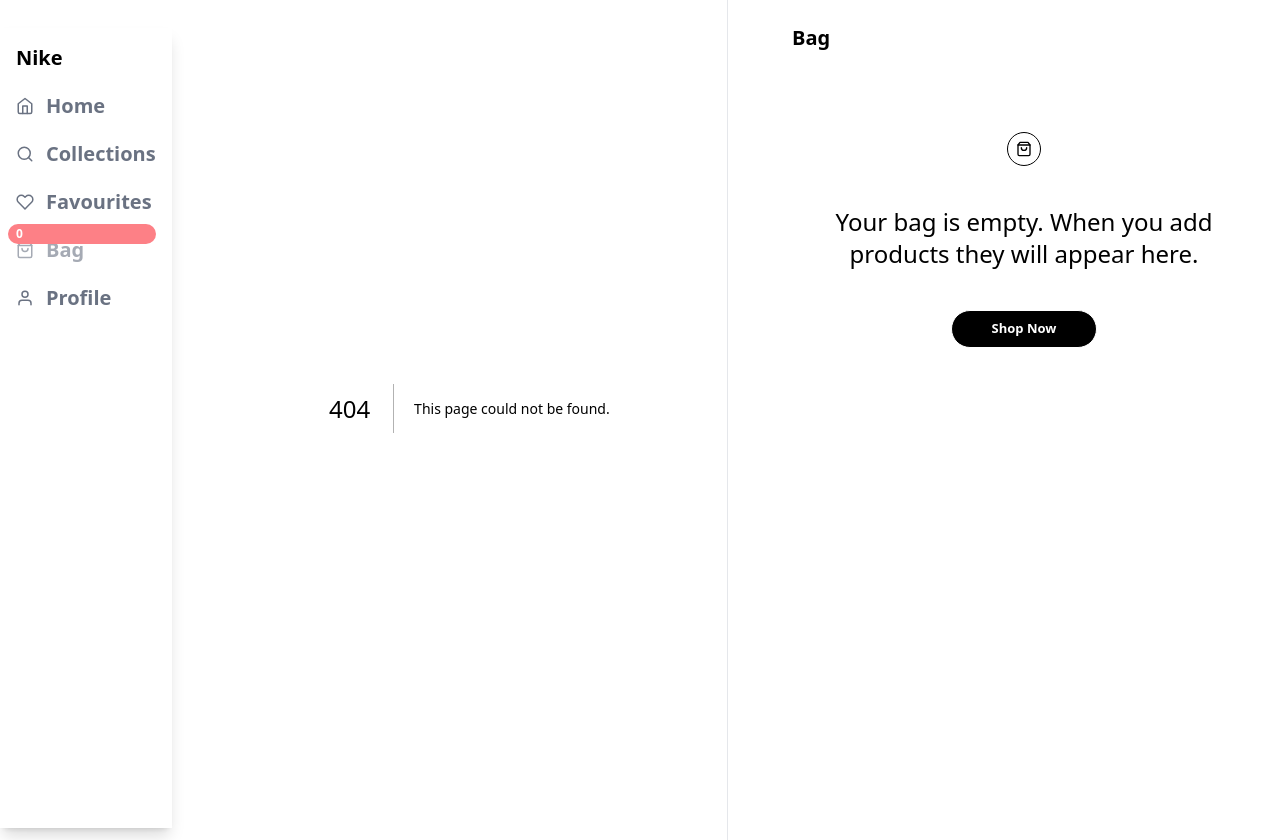
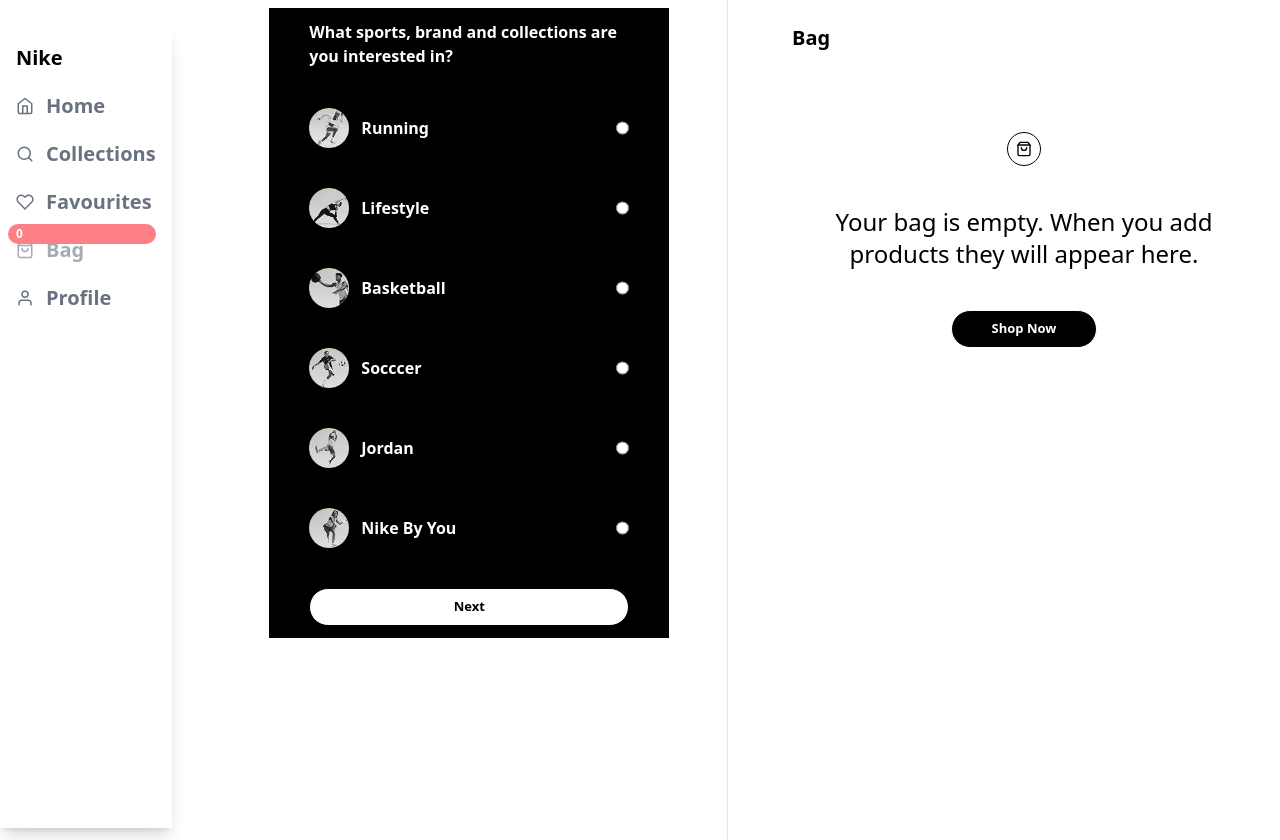
Before and after one commit to emperor1239182/nike, a Next.js app: page /selectSportBrand in a window 1280 px wide. Before the commit this address had no page. Built offline with nearby package versions, Linux system fonts and the light colour scheme.

Commit message:
feat: Update cart and layout components for improved styling and navigation; add shoe size and sport brand selection pages

```diff
--- a/app/bag/cart.tsx
+++ b/app/bag/cart.tsx
@@ -42,7 +42,7 @@
                     ))}
 
                     <Link href="/checkout" className="signUp-buton col-span-auto sm:col-span-3 row-span-2">
-                    <button type="button">Proceed to checkout</button>
+                    <button type="button" >Proceed to checkout</button>
                     </Link>
 
                 </div>
--- a/app/getstarted/start.tsx
+++ b/app/getstarted/start.tsx
@@ -3,7 +3,7 @@
 export const Start = () => {
     return (
         <section className="personalize">
-            <p className="absolute top-10 w-[80%] text-white font-bold text-xl">
+            <p className="absolute top-10 w-[80%] sm:w-[40%] text-white font-bold text-xl">
                 To personallze your experience and connect you to sport, weve got a few questions for you.
             </p>
 
--- a/app/globals.css
+++ b/app/globals.css
@@ -16,6 +16,12 @@
   }
   .signUp{
     @apply fixed bg-[url('/signUpImage.png')] bg-cover bg-center bg-no-repeat h-[100%] max-w-xl w-full px-4
+  }
+  .personalize{
+    @apply fixed bg-[url('/BasketballTeam.png')] bg-cover bg-center bg-no-repeat h-[100%] lg:max-w-lg xl:max-w-xl w-full px-4
+  }
+  .setup{
+    @apply bg-black flex flex-col justify-center text-white h-screen items-center gap-4 p-2 text-center
   }
   .menu{
      @apply
@@ -156,7 +162,10 @@
         @apply rounded-4xl text-center text-black bg-white text-[13px] font-bold border-1 px-10 py-2 cursor-pointer
         }
         .productSelect{
-          @apply flex flex-col justify-center bg-black text-white gap-10 max-w-[400px] p-3 mx-auto
+          @apply flex flex-col justify-center bg-black text-white gap-10 max-w-[400px] py-3 px-10 mx-auto
+        }
+        button{
+          @apply cursor-pointer
         }
 
        }
--- a/app/layout.tsx
+++ b/app/layout.tsx
@@ -40,11 +40,11 @@
 
         <NavBar/>
 
-          <div className="w-full sm:max-w-xl lg:max-w-2xl sm:mx-auto p-2 border-r-1 border-gray-200">
+          <div className="w-full sm:max-w-xl lg:max-w-2xl sm:mx-auto p-2 lg:border-r-1 border-gray-200">
              {children}
              </div>
 
-          <div className="w-full lg:max-w-[350px] xl:max-w-lg hidden lg:block  h-screen overflow-y-auto hide-scrollbar p-4 ">
+          <div className="w-full lg:max-w-[350px] xl:max-w-lg hidden lg:block h-screen overflow-y-auto hide-scrollbar p-4 ">
             <CartItems/>
           </div>
 
--- a/app/page.tsx
+++ b/app/page.tsx
@@ -59,7 +59,7 @@
 
         {/* Review posts */}
 
-        <section className="postsInteraction mt-10">
+        <section className="postsInteraction my-8">
 
         <h1 className="font-bold text-2xl">Reviews</h1>
         <p className="text-[14px] text-gray-400">View reviews, interact and share your thoughts...</p>
@@ -82,15 +82,13 @@
 
         </section>
 
-        <Link href="/shop">
-        <div className="flex justify-center mt-5">
-        <button
-        type="button"
-        className="bg-black text-white rounded-4xl px-15 py-2 text-center ml-[25%] mr-[25%] ">
-          Explore
-        </button>
+        <div className="flex justify-center">
+        <Link href="/shop" className="bg-black text-white rounded-4xl px-15 py-2 text-center ">
+
+        <button type="button">Explore</button>
+
+        </Link>
         </div>
-        </Link>
 
         <div className="penTool">
           <FiPenTool size={20}/>
--- a/app/selectProducts/productSelection.tsx
+++ b/app/selectProducts/productSelection.tsx
@@ -77,7 +77,7 @@
                 />
             </div>
 
-            <Link href="/" className="regularButton">
+            <Link href="/selectSportBrand" className="regularButton">
             <button type="button">
                 Next
             </button>
--- /dev/null
+++ b/app/selectShoeSize/page.tsx
@@ -0,0 +1,8 @@
+import { ShoeSize } from "./shoeSize"
+export default function Shoe () {
+    return (
+        <>
+        <ShoeSize/>
+        </>
+    )
+}
--- /dev/null
+++ b/app/selectShoeSize/shoeSize.tsx
@@ -0,0 +1,19 @@
+"use client"
+export const ShoeSize = () => {
+
+        const sizes: number[] = [];
+        for (let num = 4; num <= 16; num += 0.5) {
+            sizes.push(num);
+        }
+
+        return (
+                <section>
+                        <h1>Whats Your Shoe Size?</h1>
+                        <div className="flex flex-wrap gap-2">
+                            {sizes.map(size => (
+                                <span key={size} className="px-2 py-1 bg-gray-100 rounded">{size}</span>
+                            ))}
+                        </div>
+                </section>
+        )
+}
--- /dev/null
+++ b/app/selectSportBrand/page.tsx
@@ -0,0 +1,8 @@
+import { Brands } from "./sportBrand"
+export default function SportBrands () {
+    return (
+        <>
+        <Brands/>
+        </>
+    )
+}
--- /dev/null
+++ b/app/selectSportBrand/sportBrand.tsx
@@ -0,0 +1,65 @@
+"use client"
+import Image from "next/image"
+import { useState } from "react"
+import Link from "next/link"
+export const Brands = () => {40
+    const [activities, setActivities] = useState("");
+
+    const activity = {
+        running : {
+            image: <Image src="/Ellipse 1 (4).png" alt="running" width={40} height={40}/> ,
+             text: "Running",
+              element: <input type="radio"/>
+             },
+        lifestyle : {
+            image: <Image src="/Ellipse 1 (5).png" alt="lifestyle" width={40} height={40}/>,
+             text: "Lifestyle",
+              element: <input type="radio"/>
+            },
+        basketball : {
+            image: <Image src="/Ellipse 1 (6).png" alt="basketball" width={40} height={40}/>,
+             text: "Basketball",
+             element: <input type="radio"/>
+            },
+        soccer : {
+            image: <Image src="/Ellipse 1 (7).png" alt="soccer" width={40} height={40}/>,
+            text: "Socccer",
+            element: <input type="radio"/>
+        },
+        jordan : {
+            image: <Image src="/Dunk.png" alt="Jordan" width={40} height={40}/>,
+             text: "Jordan",
+             element: <input type="radio"/>
+            },
+        nikeByYou : {
+            image: <Image src="/Tennis.png" alt="Nike By You" width={40} height={40} className="rounded-full"/>,
+            text: "Nike By You",
+            element: <input type="radio"/>
+        }
+    }
+
+    return (
+        <section className="productSelect">
+            <h1 className="w-[100%] font-bold text-white">What sports, brand and collections are you interested in?</h1>
+
+            {Object.entries(activity).map(([key, {image,text,element}])=>(
+                <div key={key} className="flex justify-between">
+                    <div className="flex gap-3 items-center">
+                    {image}
+                    <p className="font-semibold">{text}</p>
+                    </div>
+                    {element}
+                </div>
+            ))}
+
+             <Link href="/selectShoeSize" className="regularButton">
+            <button type="button">
+                Next
+            </button>
+            </Link>
+
+
+
+        </section>
+    )
+}
--- a/components/favoriteDetails.tsx
+++ b/components/favoriteDetails.tsx
@@ -1,9 +1,12 @@
 "use client"
 import Image from "next/image";
 import { useCart } from "@/utils/Contexts";
+import { useState } from "react";
 
 export const FavoriteDetails = ({ selectedProduct, setSelectedProduct }) => {
     const {addToCart} = useCart();
+    const [selectedSize, setSelectedSize] = useState("");
+
   return (
     <>
       {selectedProduct && (
@@ -45,10 +48,10 @@
             <div className="mt-3">
               <h4 className="text-lg font-bold mb-2">Size</h4>
               <div className="arrivals px-0 hide-scrollbar gap-2">
-                <p className="size">L (W 10-13/M 8-12)</p>
-                <p className="size">M (W 8-10/M 6-8)</p>
-                <p className="size">S (W 6-8/M 4-6)</p>
-                <p className="size">XL (W 12-14/M 10-12)</p>
+                <p className= {`${selectedSize === "large" ? "bg-black text-white" : ""} size`} onClick={()=> setSelectedSize("large")}>L (W 10-13/M 8-12)</p>
+                <p className= {`${selectedSize === "medium" ? "bg-black text-white" : ""} size`} onClick={()=> setSelectedSize("medium")}>M (W 8-10/M 6-8)</p>
+                <p className= {`${selectedSize === "small" ? "bg-black text-white" : ""} size`} onClick={()=> setSelectedSize("small")}>S (W 6-8/M 4-6)</p>
+                <p className= {`${selectedSize === "extraLarge" ? "bg-black text-white" : ""} size`} onClick={()=> setSelectedSize("extraLarge")}>XL (W 12-14/M 10-12)</p>
               </div>
             </div>
 
```
Also changed, not shown: 1 other file (tests, documents, lock files or other folders).
